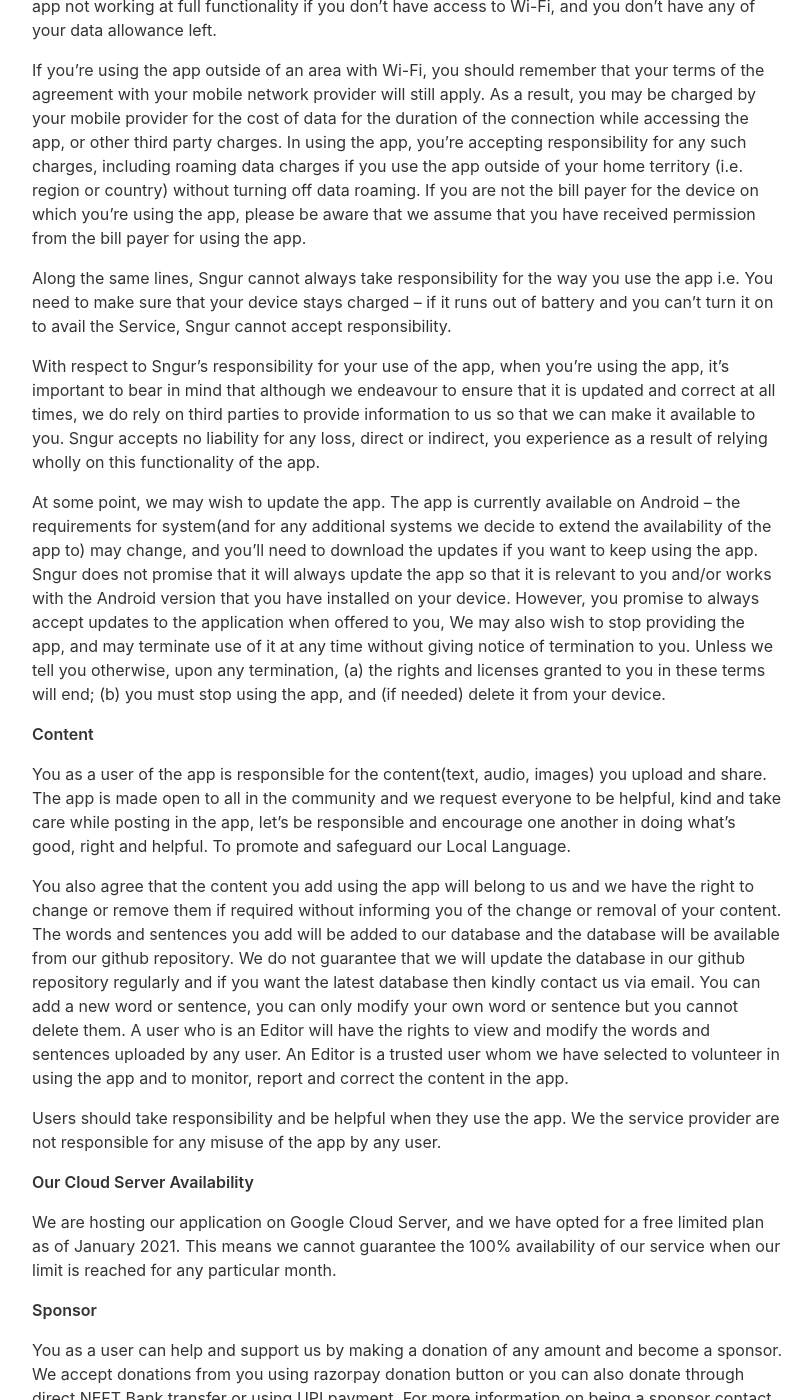
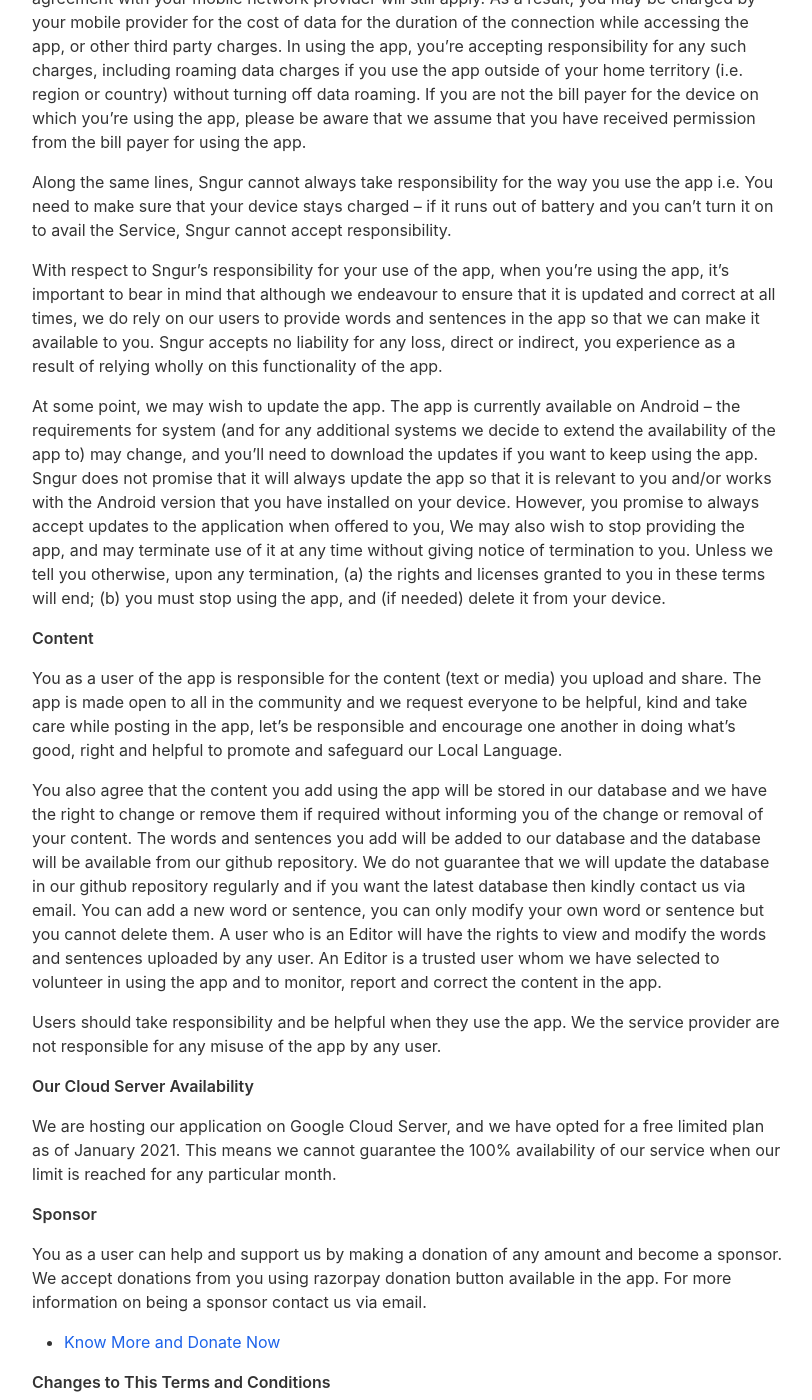
Before and after one commit to mdkp-hsg/Learn-Khasi-Website, a Jekyll site: the page built from _pages/terms.md, in a window 1280 px wide and 1400 px high, scrolled down 959 px. Shown: the whole window, without its empty margins (233-1045 px from the left). Built offline with Jekyll 4.4.1, drawn with Linux system fonts in a browser that asks for light colours; nearby versions of some CDN libraries; some of the changed text lies outside the part shown.

Commit message:
Update terms.md

```diff
--- a/_pages/terms.md
+++ b/_pages/terms.md
@@ -5,15 +5,15 @@ include_in_header: false
 ---
 
 **Last updated**
-January 15 2021
+September 25 2022
 
 **Terms & Conditions**
 
-By downloading or using the app, these terms will automatically apply to you – you should make sure therefore that you read them carefully before using the app. You’re not allowed to copy, or modify the app, any part of the app, or our trademarks in any way. You’re not allowed to attempt to extract the source code of the app, and you also shouldn’t try to translate the app into other languages, or make derivative versions. The app itself, and all the trade marks, copyright, database rights and other intellectual property rights related to it, still belong to Sngur.
+By downloading and using the app, these terms will automatically apply to you – you should make sure therefore that you read them carefully before using the app. You’re allowed to copy, or modify the app source code by visting our repository on github and forking it, every bit of contribution is acceptable.
 
 Sngur is committed to ensuring that the app is as useful and efficient as possible. For that reason, we reserve the right to make changes to the app or to charge for its services, at any time and for any reason. We will never charge you for the app or its services without making it very clear to you exactly what you’re paying for.
 
-The Learn Khasi app stores and processes personal data that you have provided to us, in order to provide our Service. It’s your responsibility to keep your phone and access to the app secure. We therefore recommend that you do not jailbreak or root your phone, which is the process of removing software restrictions and limitations imposed by the official operating system of your device. It could make your phone vulnerable to malware/viruses/malicious programs, compromise your phone’s security features and it could mean that the Learn Khasi app won’t work properly or at all.
+The Learn Khasi app stores and processes personal data that you have provided to us when you login using gmail, in order to provide our Service. It’s your responsibility to keep your phone and access to the app secure. We therefore recommend that you do not jailbreak or root your phone, which is the process of removing software restrictions and limitations imposed by the official operating system of your device.
 
 The app does use third party services that declare their own Terms and Conditions.
 
@@ -29,16 +29,16 @@ If you’re using the app outside of an area with Wi-Fi, you should remember tha
 
 Along the same lines, Sngur cannot always take responsibility for the way you use the app i.e. You need to make sure that your device stays charged – if it runs out of battery and you can’t turn it on to avail the Service, Sngur cannot accept responsibility.
 
-With respect to Sngur’s responsibility for your use of the app, when you’re using the app, it’s important to bear in mind that although we endeavour to ensure that it is updated and correct at all times, we do rely on third parties to provide information to us so that we can make it available to you. Sngur accepts no liability for any loss, direct or indirect, you experience as a result of relying wholly on this functionality of the app.
+With respect to Sngur’s responsibility for your use of the app, when you’re using the app, it’s important to bear in mind that although we endeavour to ensure that it is updated and correct at all times, we do rely on our users to provide words and sentences in the app so that we can make it available to you. Sngur accepts no liability for any loss, direct or indirect, you experience as a result of relying wholly on this functionality of the app.
 
-At some point, we may wish to update the app. The app is currently available on Android – the requirements for system(and for any additional systems we decide to extend the availability of the app to) may change, and you’ll need to download the updates if you want to keep using the app. Sngur does not promise that it will always update the app so that it is relevant to you and/or works with the Android version that you have installed on your device. However, you promise to always accept updates to the application when offered to you, We may also wish to stop providing the app, and may terminate use of it at any time without giving notice of termination to you. Unless we tell you otherwise, upon any termination, (a) the rights and licenses granted to you in these terms will end; (b) you must stop using the app, and (if needed) delete it from your device.
+At some point, we may wish to update the app. The app is currently available on Android – the requirements for system (and for any additional systems we decide to extend the availability of the app to) may change, and you’ll need to download the updates if you want to keep using the app. Sngur does not promise that it will always update the app so that it is relevant to you and/or works with the Android version that you have installed on your device. However, you promise to always accept updates to the application when offered to you, We may also wish to stop providing the app, and may terminate use of it at any time without giving notice of termination to you. Unless we tell you otherwise, upon any termination, (a) the rights and licenses granted to you in these terms will end; (b) you must stop using the app, and (if needed) delete it from your device.
 
 **Content**
 
-You as a user of the app is responsible for the content(text, audio, images) you upload and share.
-The app is made open to all in the community and we request everyone to be helpful, kind and take care while posting in the app, let's be responsible and encourage one another in doing what's good, right and helpful. To promote and safeguard our Local Language.
+You as a user of the app is responsible for the content (text or media) you upload and share.
+The app is made open to all in the community and we request everyone to be helpful, kind and take care while posting in the app, let's be responsible and encourage one another in doing what's good, right and helpful to promote and safeguard our Local Language.
 
-You also agree that the content you add using the app will belong to us and we have the right to change or remove them if required without informing you of the change or removal of your content.
+You also agree that the content you add using the app will be stored in our database and we have the right to change or remove them if required without informing you of the change or removal of your content.
 The words and sentences you add will be added to our database and the database will be available from our github repository. We do not guarantee that we will update the database in our github repository regularly and if you want the latest database then kindly contact us via email. You can add a new word or sentence, you can only modify your own word or sentence but you cannot delete them. A user who is an Editor will have the rights to view and modify the words and sentences uploaded by any user. An Editor is a trusted user whom we have selected to volunteer in using the app and to monitor, report and correct the content in the app.
 
 Users should take responsibility and be helpful when they use the app. We the service provider are not responsible for any misuse of the app by any user.
@@ -49,7 +49,7 @@ We are hosting our application on Google Cloud Server, and we have opted for a f
 
 **Sponsor**
 
-You as a user can help and support us by making a donation of any amount and become a sponsor. We accept donations from you using razorpay donation button or you can also donate through direct NEFT Bank transfer or using UPI payment. For more information on being a sponsor contact us via email.
+You as a user can help and support us by making a donation of any amount and become a sponsor. We accept donations from you using razorpay donation button available in the app. For more information on being a sponsor contact us via email.
 
 - [Know More and Donate Now](https://learnkhasi.in/donate)
 
```
